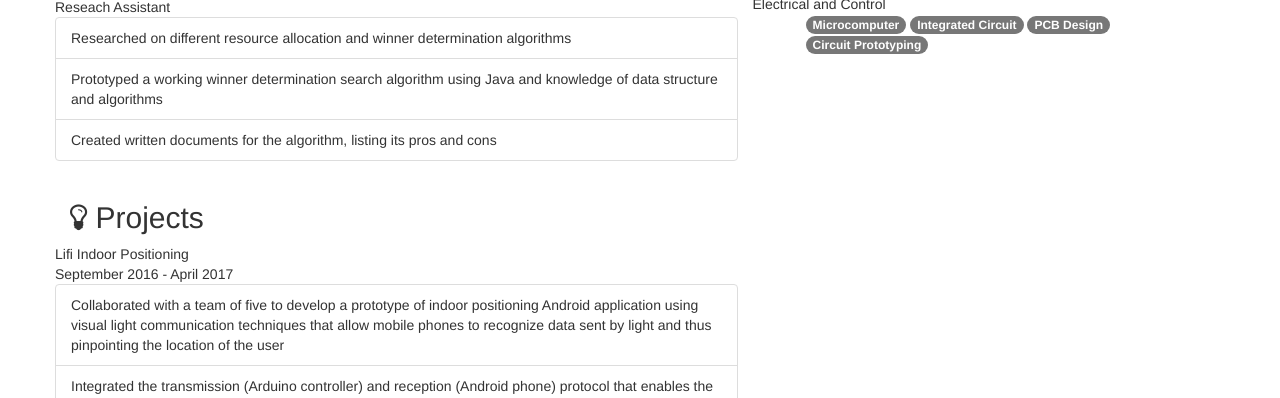
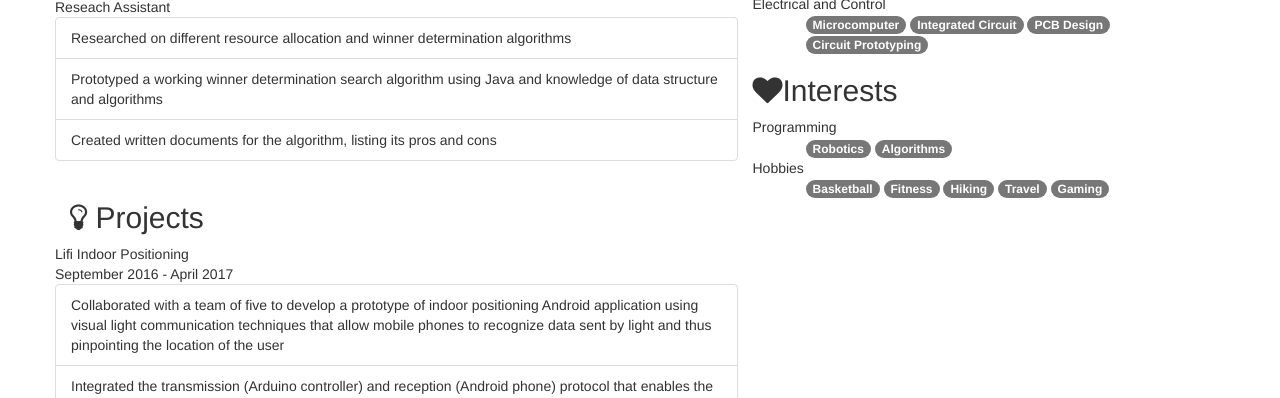
Before and after one commit to jhuang0215/webResume, a plain HTML site: page index.html in a window 1280 px wide. Shown: the part 802-1200 px from the top of the page. Drawn offline with nearby package versions, Linux system fonts and the light colour scheme.

Commit message:
commit webResume HTML

```diff
--- a/index.html
+++ b/index.html
@@ -286,6 +286,31 @@
           </div>
         </div>
         <!-- INTERESTS -->
+        <div class="box">
+          <h2><i class="fa fa-heart ico"></i>Interests</h2>
+          <div class="interests clearfix">
+            <div class="item-interests">
+              Programming
+            </div>
+            <div class="col-sm-offset-1 col-sm-12 clearfix">
+
+              <span class="skill badge">Robotics</span>
+              <span class="skill badge">Algorithms</span>
+            </div>
+          </div>
+          <div class="interests clearfix">
+            <div class="item-interests">
+              Hobbies
+            </div>
+            <div class="col-sm-offset-1 col-sm-12 clearfix">
+              <span class="skill badge">Basketball</span>
+              <span class="skill badge">Fitness</span>
+              <span class="skill badge">Hiking</span>
+              <span class="skill badge">Travel</span>
+              <span class="skill badge">Gaming</span>
+            </div>
+          </div>
+        </div>
       </div>
     </div>
   </div>
```
